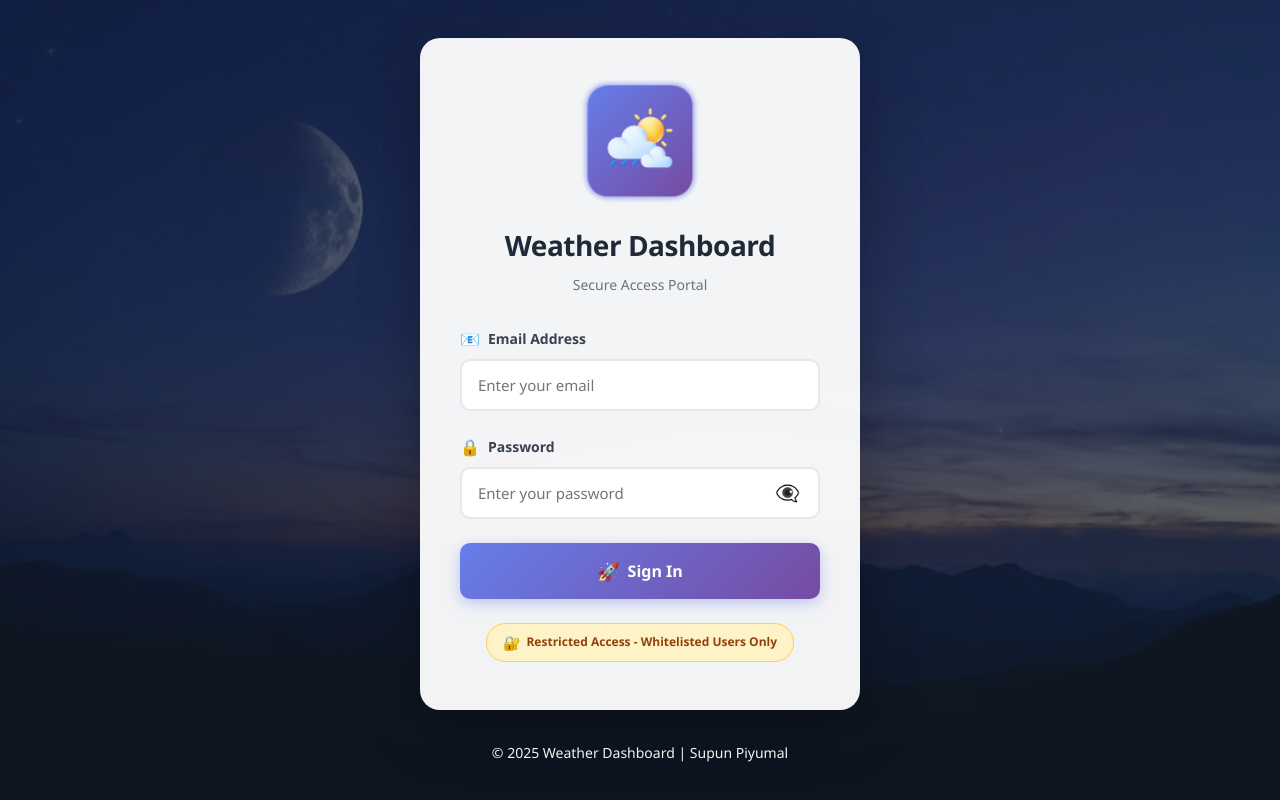
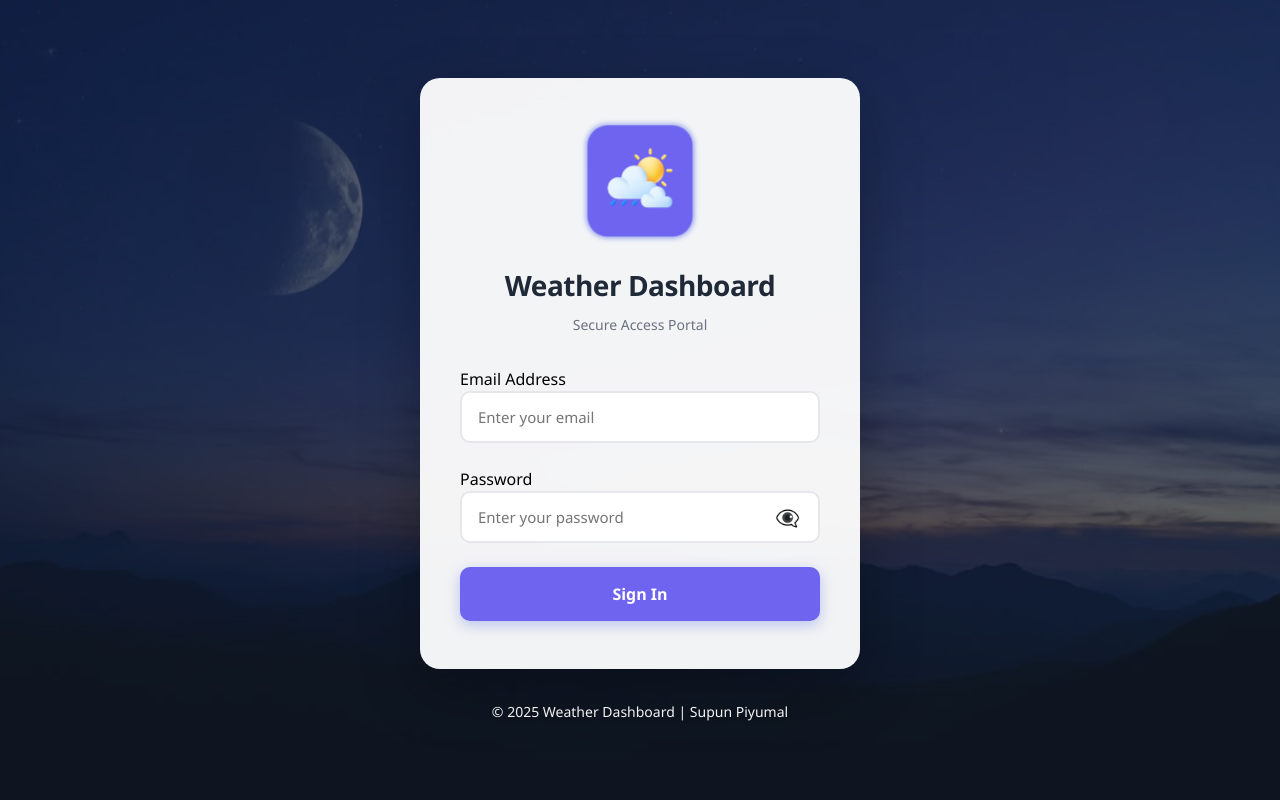
Before and after one commit to SPBT2002/real-time-weather-app, a React (Vite) app in the folder Frontend/: page /login in a window 1280 px wide. Built offline with nearby package versions, Linux system fonts and the light colour scheme; no server answers.

Commit message:
Update changes

```diff
--- a/Frontend/src/App.jsx
+++ b/Frontend/src/App.jsx
@@ -8,13 +8,11 @@ function App() {
   return (
     <Router>
       <Routes>
-        {/* Redirect root to login */}
         <Route path="/" element={<Navigate to="/login" replace />} />
 
-        {/* Login route */}
         <Route path="/login" element={<Login />} />
 
-        {/* Protected Dashboard route */}
+
         <Route
           path="/dashboard"
           element={
@@ -24,7 +22,6 @@ function App() {
           }
         />
 
-        {/* Catch all - redirect to login */}
         <Route path="*" element={<Navigate to="/login" replace />} />
       </Routes>
     </Router>
--- a/Frontend/src/components/Dashboard/Dashboard.css
+++ b/Frontend/src/components/Dashboard/Dashboard.css
@@ -122,7 +122,7 @@
     font-size: 28px;
     font-weight: 700;
     margin: 0 0 12px 0;
-    background: linear-gradient(135deg, #667eea 0%, #764ba2 100%);
+    background: #6f64ef;
     -webkit-background-clip: text;
     -webkit-text-fill-color: transparent;
     background-clip: text;
--- a/Frontend/src/components/Login/Login.css
+++ b/Frontend/src/components/Login/Login.css
@@ -14,7 +14,7 @@
   overflow: hidden;
 }
 
-/* Dark overlay for better card contrast */
+
 .login-container::before {
   content: '';
   position: absolute;
@@ -26,7 +26,6 @@
   z-index: 0;
 }
 
-/* Removed floating shapes - using bg.jpg background instead */
 
 /* Login Card */
 .login-card {
@@ -66,7 +65,7 @@
 .icon-wrapper {
   display: inline-block;
   padding: 20px;
-  background: linear-gradient(135deg, #667eea 0%, #764ba2 100%);
+  background: #6f64ef;
   border-radius: 20px;
   margin-bottom: 16px;
   animation: pulse 2s infinite;
@@ -118,19 +117,6 @@
   margin-bottom: 24px;
 }
 
-.form-label {
-  display: flex;
-  align-items: center;
-  gap: 8px;
-  font-size: 14px;
-  font-weight: 600;
-  color: #374151;
-  margin-bottom: 8px;
-}
-
-.label-icon {
-  font-size: 16px;
-}
 
 .form-input {
   width: 100%;
@@ -217,7 +203,7 @@
 .login-btn {
   width: 100%;
   padding: 16px 24px;
-  background: linear-gradient(135deg, #667eea 0%, #764ba2 100%);
+  background: #6f64ef;
   color: white;
   border: none;
   border-radius: 10px;
@@ -265,28 +251,6 @@
   }
 }
 
-/* Info Badge */
-.login-info {
-  margin-top: 24px;
-  text-align: center;
-}
-
-.info-badge {
-  display: inline-flex;
-  align-items: center;
-  gap: 6px;
-  padding: 8px 16px;
-  background: #fef3c7;
-  border: 1px solid #fcd34d;
-  border-radius: 20px;
-  color: #92400e;
-  font-size: 12px;
-  font-weight: 600;
-}
-
-.badge-icon {
-  font-size: 14px;
-}
 
 /* Footer */
 .login-footer {
--- a/Frontend/src/components/Login/Login.jsx
+++ b/Frontend/src/components/Login/Login.jsx
@@ -51,11 +51,11 @@ const Login = () => {
       const data = await response.json();
 
       if (response.ok) {
-        // Store token in localStorage
+
         localStorage.setItem('authToken', data.token);
         localStorage.setItem('userEmail', data.user.email);
 
-        // Navigate to dashboard
+
         navigate('/dashboard');
       } else {
         setError(data.message || 'Login failed');
@@ -82,7 +82,6 @@ const Login = () => {
         <form onSubmit={handleSubmit} className="login-form">
           <div className="form-group">
             <label htmlFor="email" className="form-label">
-              <span className="label-icon">📧</span>
               Email Address
             </label>
             <input
@@ -99,7 +98,6 @@ const Login = () => {
 
           <div className="form-group">
             <label htmlFor="password" className="form-label">
-              <span className="label-icon">🔒</span>
               Password
             </label>
             <div className="password-input-wrapper">
@@ -143,19 +141,12 @@ const Login = () => {
               </>
             ) : (
               <>
-                <span className="btn-icon">🚀</span>
                 Sign In
               </>
             )}
           </button>
         </form>
 
-        <div className="login-info">
-          <div className="info-badge">
-            <span className="badge-icon">🔐</span>
-            <span>Restricted Access - Whitelisted Users Only</span>
-          </div>
-        </div>
       </div>
 
       <footer className="login-footer">
--- a/Frontend/src/components/WeatherCard/WeatherCard.css
+++ b/Frontend/src/components/WeatherCard/WeatherCard.css
@@ -9,7 +9,7 @@
     transition: all 0.3s ease;
     display: flex;
     flex-direction: column;
-    background: linear-gradient(135deg, #667eea 0%, #764ba2 100%);
+    background: #6f64ef;
     border: 1px solid rgba(255, 255, 255, 0.15);
 }
 
@@ -46,7 +46,7 @@
 .rank-number {
     font-size: 20px;
     font-weight: 800;
-    background: linear-gradient(135deg, #667eea 0%, #764ba2 100%);
+    background: #6f64ef;
     -webkit-background-clip: text;
     -webkit-text-fill-color: transparent;
     background-clip: text;
@@ -89,23 +89,23 @@
 }
 
 .card-blue {
-    background: linear-gradient(135deg, #667eea 0%, #764ba2 100%);
+    background: #6f64ef;
 }
 
 .card-purple {
-    background: linear-gradient(135deg, #667eea 0%, #764ba2 100%);
+    background: #6f64ef;
 }
 
 .card-green {
-    background: linear-gradient(135deg, #667eea 0%, #764ba2 100%);
+    background: #6f64ef;
 }
 
 .card-orange {
-    background: linear-gradient(135deg, #667eea 0%, #764ba2 100%);
+    background: #6f64ef;
 }
 
 .card-red {
-    background: linear-gradient(135deg, #667eea 0%, #764ba2 100%);
+    background: #6f64ef;
 }
 
 .close-btn {
--- a/Frontend/src/components/WeatherCard/WeatherCard.jsx
+++ b/Frontend/src/components/WeatherCard/WeatherCard.jsx
@@ -4,7 +4,7 @@ import compassIcon from '../../assets/icons/compass.png';
 
 const WeatherCard = ({ city, country, date, temp, tempMin, tempMax, description, icon, pressure, humidity, visibility, sunrise, sunset, wind, cardColor, onClick, comfortScore, rank }) => {
 
-    // Get comfort level text and color based on score
+
     const getComfortLevel = (score) => {
         if (score >= 80) return { text: 'Excellent', color: '#10b981' };
         if (score >= 65) return { text: 'Good', color: '#3b82f6' };
```
Also changed, not shown: 1 other file (tests, documents, lock files or other folders).
